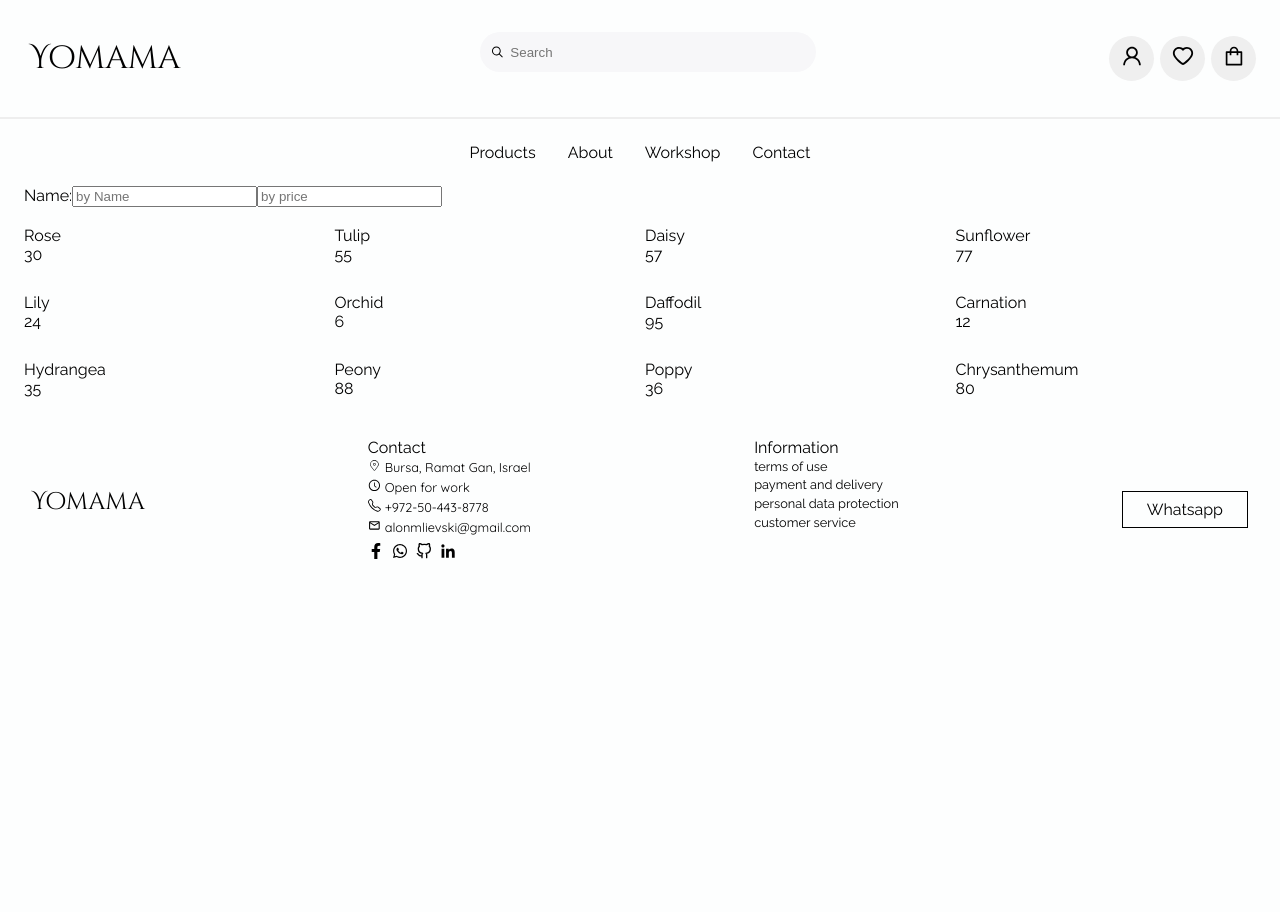
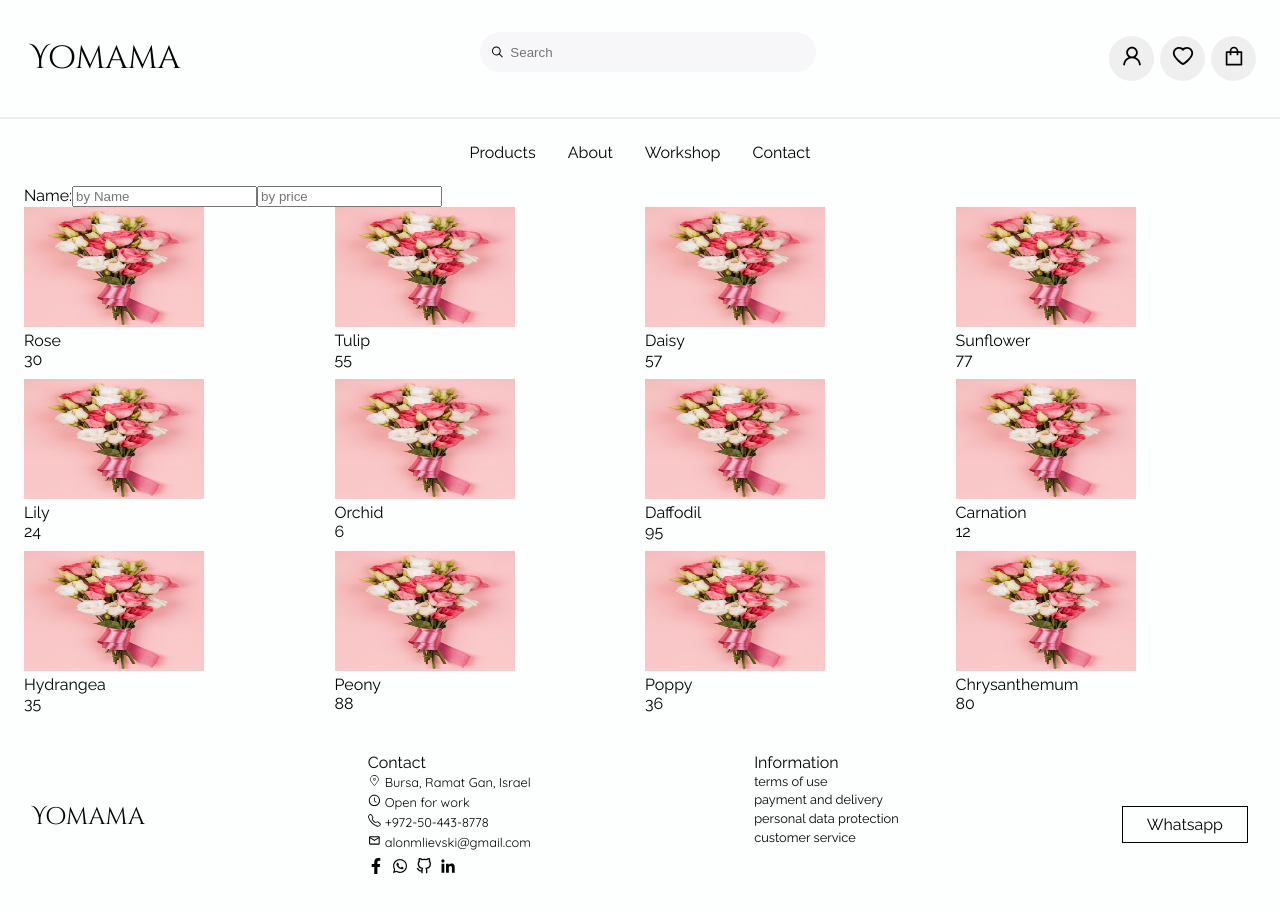
Before and after one commit to SuperDuperAlon/yomama, a Next.js app: page /catalogue in a window 1280 px wide. Shown: the top 912 px of the page. Before the commit the page ends 800 px from the top, so only its background shows below. Built offline with nearby package versions, Linux system fonts and the light colour scheme; no server answers.

Commit message:
add an image to a Card

```diff
--- a/src/components/CardFlower.tsx
+++ b/src/components/CardFlower.tsx
@@ -1,3 +1,4 @@
+import Image from 'next/image';
 import React from 'react'
 
 interface PropsCard {
@@ -8,13 +9,21 @@ const CardFlower = (flower: PropsCard) => {
     return (
         <>
             <div>
-                <img src="" alt="" />
+                <Image
+                    src='/images/top-view-beautiful-roses-bouquet-with-pink-ribbon_23-2148822309.avif'
+                    className=""
+                    width={180}
+                    height={120}
+                    alt="flower name"
+                    loading="lazy"
+                />
                 <div>
                     {flower.flower.name}
                 </div>
                 <div>
                     {flower.flower.price}
                 </div>
+
             </div>
         </>
 
```
